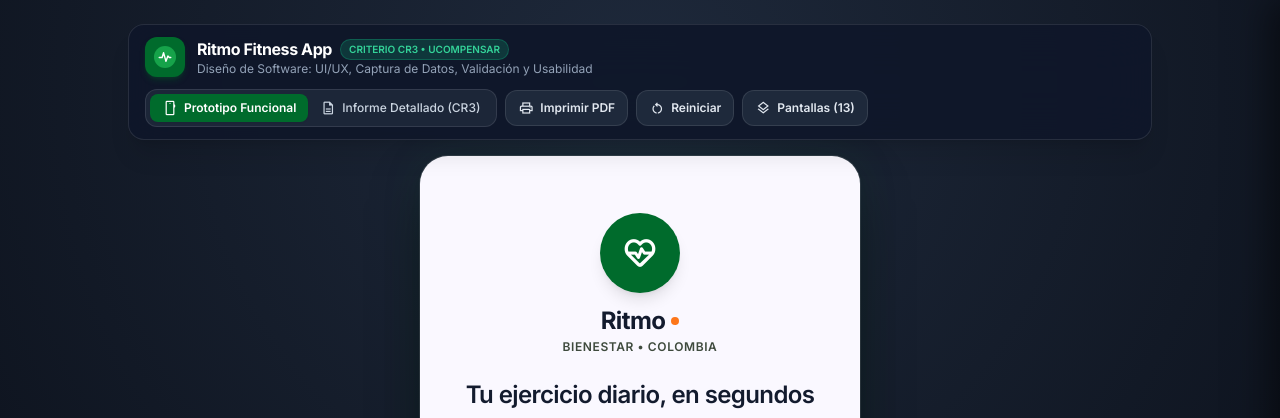
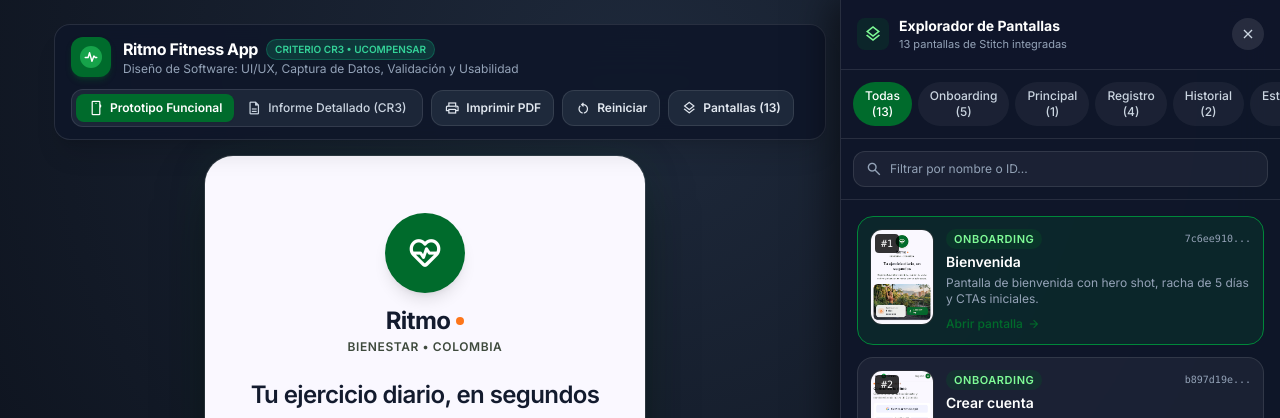
Before and after one commit to josemartinez-netizen/ritmo-fitness-app, a website: page index.html in a window 1280 px wide. Shown: the top 418 px of the page. Drawn offline with nearby package versions, Linux system fonts and the light colour scheme.

Commit message:
feat: dejar explorador de pantallas abierto siempre por defecto y adaptar layout de escritorio

```diff
--- a/app.css
+++ b/app.css
@@ -202,6 +202,15 @@ body {
   transform: translateX(0);
 }
 
+@media (min-width: 1280px) {
+  body.drawer-open #main-content-area,
+  body.drawer-open .app-top-header {
+    margin-right: 430px;
+    max-width: calc(100% - 460px);
+    transition: all 0.3s cubic-bezier(0.16, 1, 0.3, 1);
+  }
+}
+
 .stitch-card {
   transition: all 0.2s cubic-bezier(0.4, 0, 0.2, 1);
 }
--- a/app.js
+++ b/app.js
@@ -990,21 +990,38 @@ class RitmoAppController {
     const floatingBtn = document.getElementById("floating-drawer-btn");
     const closeBtn = document.getElementById("close-drawer-btn");
 
-    const openDrawer = () => drawer?.classList.add("open");
-    const closeDrawer = () => drawer?.classList.remove("open");
+    const openDrawer = () => {
+      drawer?.classList.add("open");
+      document.body.classList.add("drawer-open");
+    };
+    const closeDrawer = () => {
+      drawer?.classList.remove("open");
+      document.body.classList.remove("drawer-open");
+    };
 
-    openBtn?.addEventListener("click", openDrawer);
-    floatingBtn?.addEventListener("click", openDrawer);
+    // Open by default
+    openDrawer();
+
+    const toggleDrawer = () => {
+      if (drawer?.classList.contains("open")) {
+        closeDrawer();
+      } else {
+        openDrawer();
+      }
+    };
+
+    openBtn?.addEventListener("click", toggleDrawer);
+    floatingBtn?.addEventListener("click", toggleDrawer);
     closeBtn?.addEventListener("click", closeDrawer);
 
-    // Jump to screen from drawer
+    // Jump to screen from drawer (keep drawer open by default)
     const cards = document.querySelectorAll(".stitch-card[data-jump-screen]");
     cards.forEach(card => {
       card.addEventListener("click", () => {
         const slug = card.getAttribute("data-jump-screen");
         this.navigateTo(slug);
-        closeDrawer();
-        this.showToast(`Visualizando Stitch Screen: ${slug}`, "info");
+        // Keep open as requested
+        this.showToast(`Pantalla: ${slug}`, "info");
       });
     });
 
--- a/index.html
+++ b/index.html
@@ -120,7 +120,7 @@
   <link rel="stylesheet" href="app.css" />
 </head>
 
-<body class="bg-slate-950 text-slate-100 flex flex-col items-center justify-start min-h-screen relative p-2 sm:p-6 overflow-x-hidden">
+<body class="drawer-open bg-slate-950 text-slate-100 flex flex-col items-center justify-start min-h-screen relative p-2 sm:p-6 overflow-x-hidden">
 
     <!-- Academic & Deliverable Navigation Header -->
   <header class="app-top-header w-full max-w-5xl mx-auto mb-4 flex flex-wrap items-center justify-between gap-3 bg-slate-900/90 backdrop-blur-xl border border-white/10 px-4 py-3 rounded-2xl shadow-xl z-30">
@@ -2797,7 +2797,7 @@
   </aside>
 
   <!-- Stitch Screens Visual Audit Drawer -->
-  <div id="stitch-drawer" class="stitch-drawer">
+  <div id="stitch-drawer" class="stitch-drawer open">
     <!-- Drawer Header -->
     <div class="p-4 border-b border-white/10 flex items-center justify-between bg-slate-900/60">
       <div class="flex items-center gap-2.5">
```
